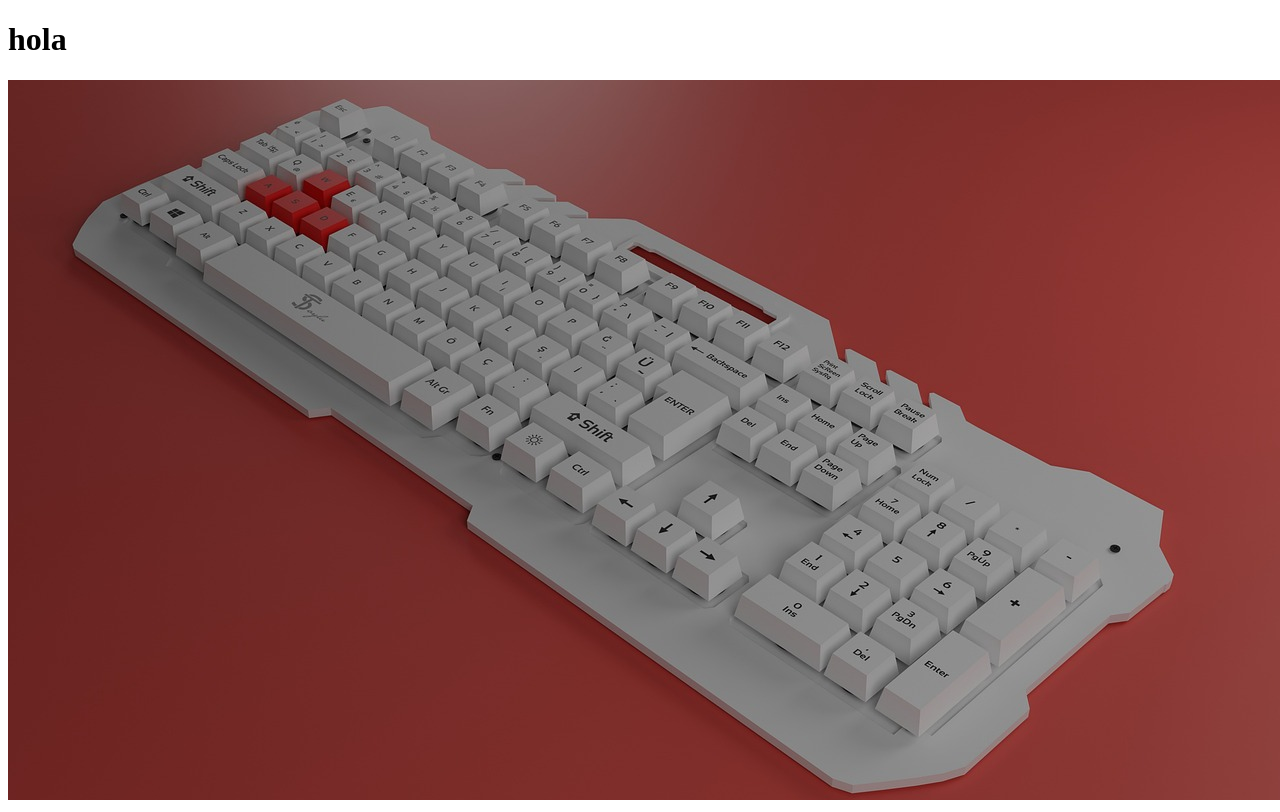
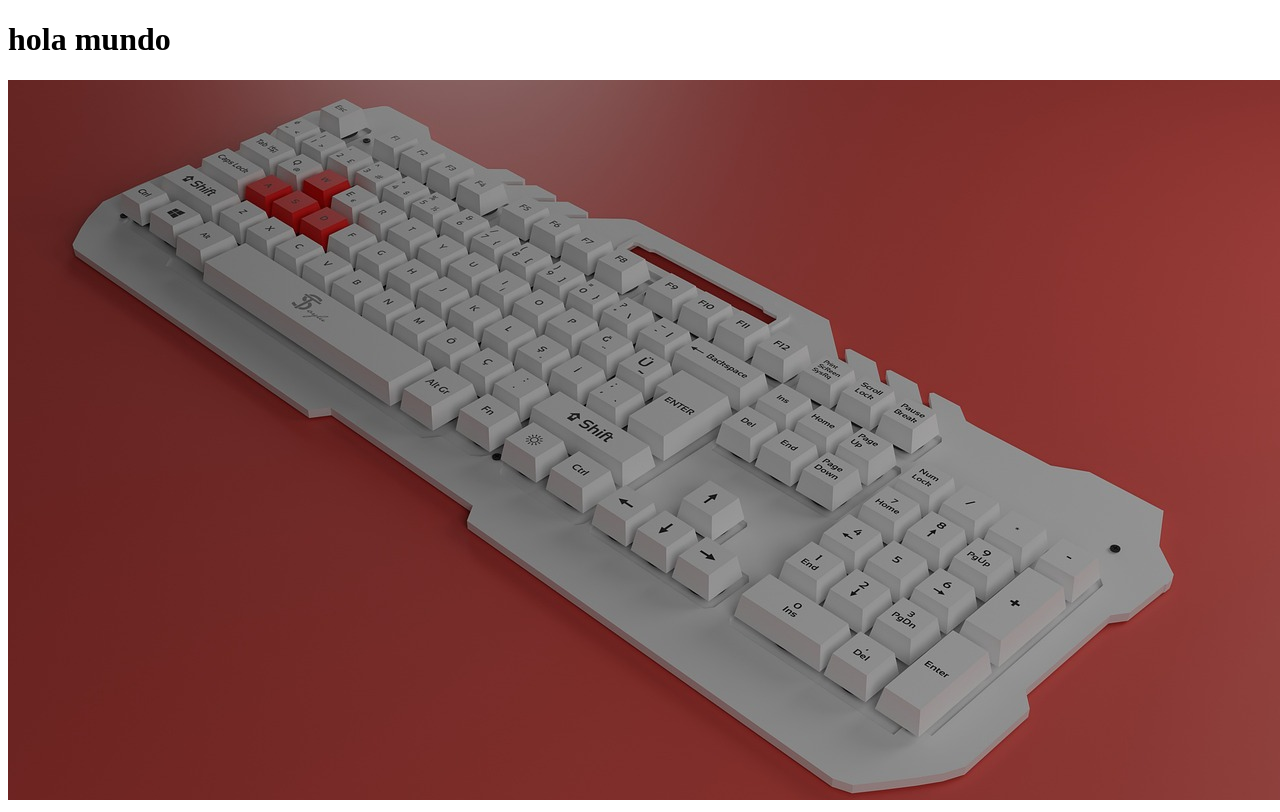
Before and after one commit to SergioChica/Shop, a plain HTML site: page index.html in a window 1280 px wide. Drawn offline with Linux system fonts and the light colour scheme.

Commit message:
new changes

```diff
--- a/index.html
+++ b/index.html
@@ -9,7 +9,7 @@
 <body>
       <header>
         <h1>
-          hola
+          hola mundo
         </h1>
         <img src="assets/images/keyboard.jpg" alt="keyboard">
       </header>
```
